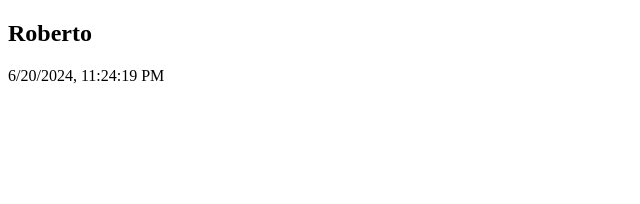
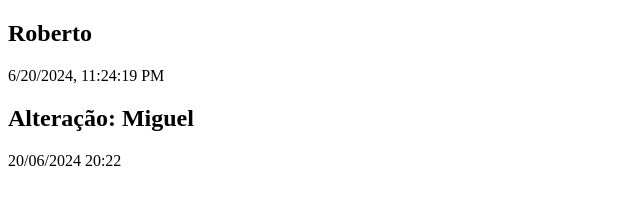
Before and after one commit to JoaoRoberto1/projeto2, a plain HTML site: page index.html in a window 1280 px wide. Shown: the whole page, without its empty margins (0-640 px from the left). Drawn offline with Linux system fonts and the light colour scheme.

Commit message:
Alteração feita por Miguel

```diff
--- a/index.html
+++ b/index.html
@@ -12,6 +12,10 @@
 
     <p id="date">Teste</p>
 
+    <h2>Alteração: Miguel</h2>
+    <p class="alteracao">20/06/2024 20:22</p>
+
+
     <script src="js/script.js"></script>
 </body>
 
```
